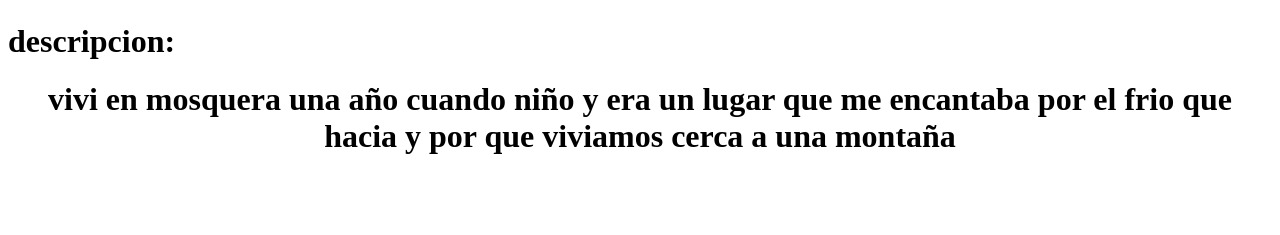
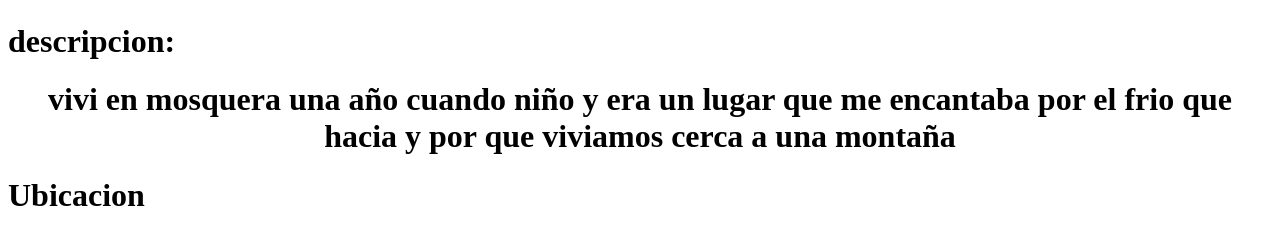
Before and after one commit to Jodatodli12/lugares_turisticos_bp, a plain HTML site: page index.html in a window 1280 px wide. Shown: the part 1043-1278 px from the top of the page. Before the commit the page ends 1220 px from the top, so only its background shows below. Drawn offline with Linux system fonts and the light colour scheme.

Commit message:
ubicacion 2

```diff
--- a/index.html
+++ b/index.html
@@ -18,5 +18,6 @@
     <center><img src="https://encrypted-tbn0.gstatic.com/images?q=tbn:ANd9GcRfZQQRzKdjBMiNKtykqItklQiXY8C6mdqoeQ&s" alt=""></center>
     <h1>descripcion: </h1>
     <center><h1>vivi en mosquera una año cuando niño y era un lugar que me encantaba por el frio que hacia y por que viviamos cerca a una montaña</h1></center>
+    <h1>Ubicacion</h1>
 </body>
 </html>
```
